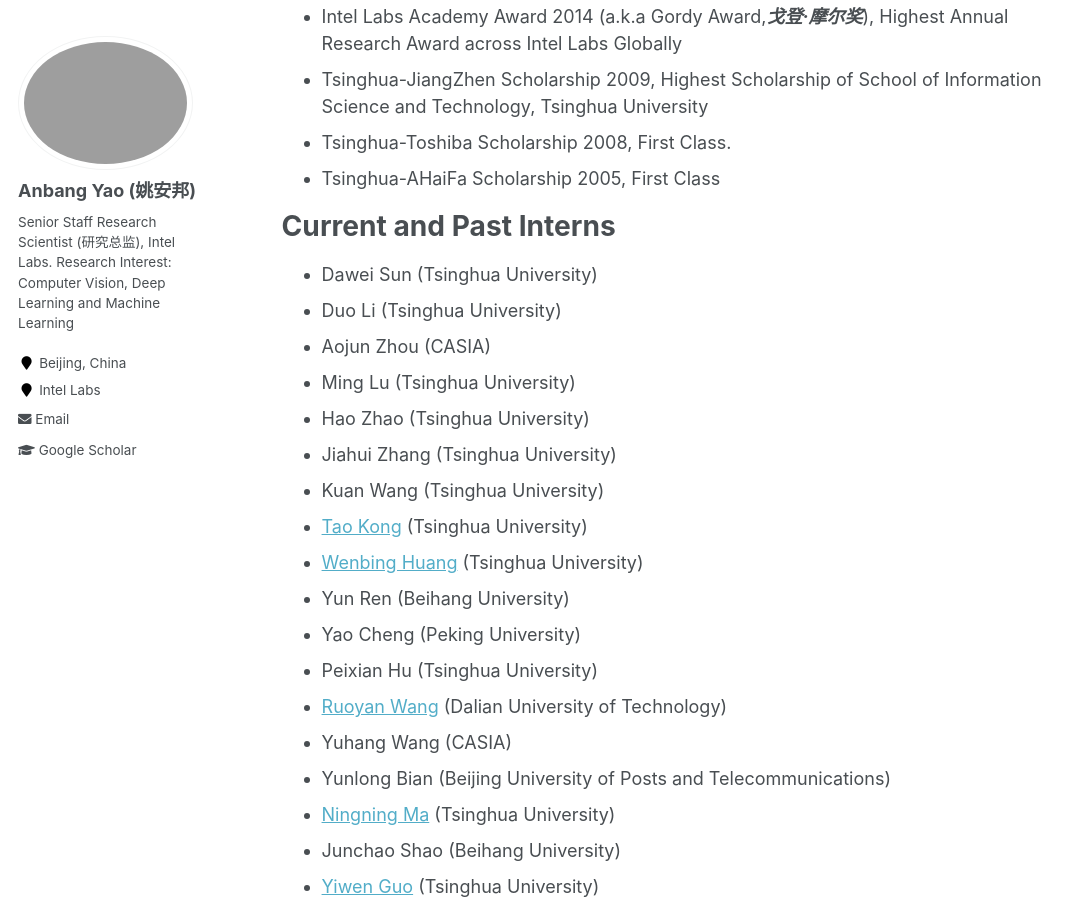
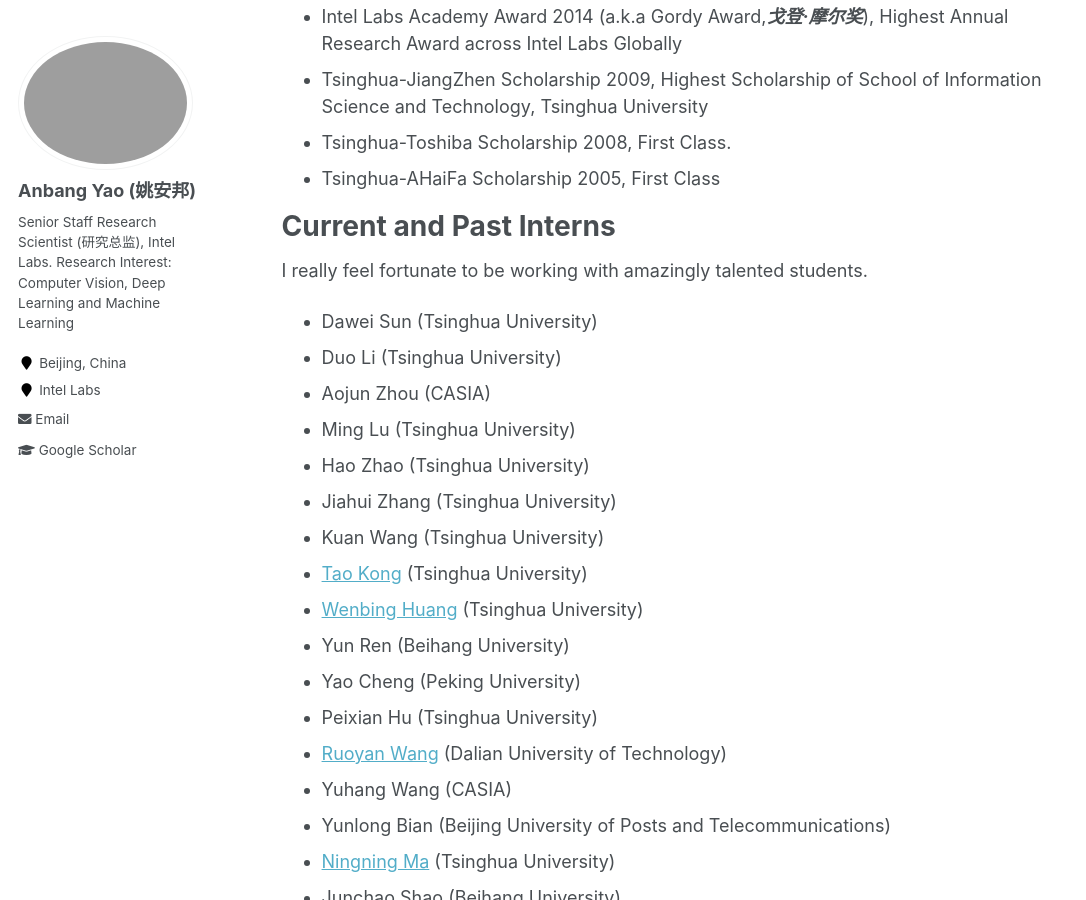
Before and after one commit to YaoAnbang/YaoAnbang.github.io, a Jekyll site: the page built from _pages/about.md, in a window 1280 px wide and 900 px high, scrolled down 2309 px. Shown: the whole window, without its empty margins (0-1086 px from the left). Built offline with Jekyll 4.4.1, drawn with Linux system fonts in a browser that asks for light colours.

Commit message:
Update about.md

```diff
--- a/_pages/about.md
+++ b/_pages/about.md
@@ -56,6 +56,9 @@ Awards
 
 Current and Past Interns
 =====
+
+I really feel fortunate to be working with amazingly talented students.
+
 + Dawei Sun (Tsinghua University)
 + Duo Li (Tsinghua University)
 + Aojun Zhou (CASIA)
```
